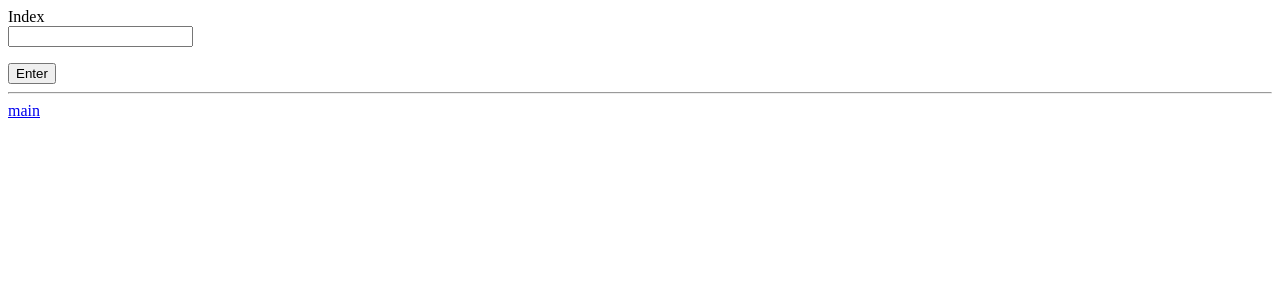
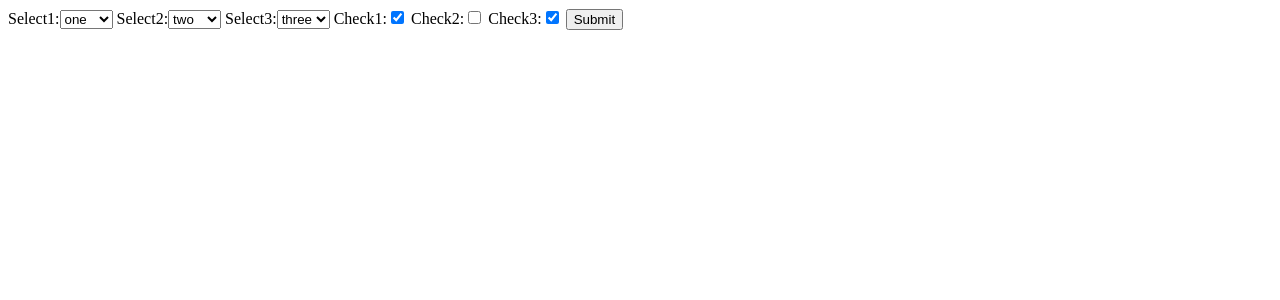
Before and after one commit to i-maverick/django_login_app, a Django app: page / in a window 1280 px wide. Shown: the top 300 px of the page. Run offline with Django 3.2, Linux system fonts and the light colour scheme.

Commit message:
initial form

```diff
--- a/app/forms.py
+++ b/app/forms.py
@@ -2,4 +2,21 @@ from django import forms
 
 
 class MainForm(forms.Form):
-    check = forms.BooleanField()
+    select1 = forms.ChoiceField(
+        choices=[(1, 'one'), (2, 'two'), (3, 'three')],
+        widget=forms.Select(),
+        required=False
+    )
+    select2 = forms.ChoiceField(
+        choices=[(1, 'one'), (2, 'two'), (3, 'three')],
+        widget=forms.Select(),
+        required=False
+    )
+    select3 = forms.ChoiceField(
+        choices=[(1, 'one'), (2, 'two'), (3, 'three')],
+        widget=forms.Select(),
+        required=False
+    )
+    check1 = forms.BooleanField(required=False)
+    check2 = forms.BooleanField(required=False)
+    check3 = forms.BooleanField(required=False)
--- a/app/templates/app/index.html
+++ b/app/templates/app/index.html
@@ -2,17 +2,24 @@
 <head><title>Index</title></head>
 {% load static %}
 <body>
-Index
-{% if perms.test.change %}
-    Can edit
-{% endif %}
-<form id="form" class="form" action="" method="post">
+{#Index#}
+{#{% if perms.test.change %}#}
+{#    Can edit#}
+{#{% endif %}#}
+{#<form id="form" class="form" action="" method="post">#}
+{#    {% csrf_token %}#}
+{#    <input type="text" id="input-text"/>#}
+{#</form>#}
+{#<button id="button-enter">Enter</button>#}
+{#<hr>#}
+{#<a href="" id="id_main">main</a>#}
+
+<form action="/" method="post">
     {% csrf_token %}
-    <input type="text" id="input-text"/>
+    {{ form }}
+    <input type="submit" value="Submit" />
 </form>
-<button id="button-enter">Enter</button>
-<hr>
-<a href="#" id="id_main">main</a>
+
 <script type="text/javascript" src="http://code.jquery.com/jquery-latest.js"></script>
 <script type="text/javascript" src="{% static 'app/js/script.js' %}"></script>
 </body>
--- a/app/views.py
+++ b/app/views.py
@@ -1,3 +1,5 @@
+import json
+
 from django.contrib.auth.decorators import login_required
 from django.http import JsonResponse, HttpResponse
 from django.shortcuts import render, render_to_response
@@ -19,11 +21,15 @@ class MainView(FormView):
 
     def get(self, request, *args, **kwargs):
         print(request)
-        form = self.form_class()
+        j = '{"select1": 1, "select2": 2, "select3": 3, "check1": 1, "check3": 1}'
+        j1 = json.loads(j)
+        print(j1)
+        form = self.form_class(initial=j1)
         return render(request, self.template_name, {'form': form})
 
     def post(self, request, *args, **kwargs):
-        print(request)
+        form = self.form_class(request.POST)
+        return render(request, self.template_name, {'form': form})
 
 
 def input_text(request):
--- a/django_login_app/urls.py
+++ b/django_login_app/urls.py
@@ -3,7 +3,7 @@ from django.contrib import admin
 from django.contrib.auth import views as auth_views
 
 urlpatterns = [
-    url(r'^$', include('app.urls')),
+    url(r'^', include('app.urls')),
     url(r'^app/', include('app.urls')),
     url(r'^login/', auth_views.login, {'template_name': 'admin/login.html'}),
     url(r'^admin/', admin.site.urls),
```
